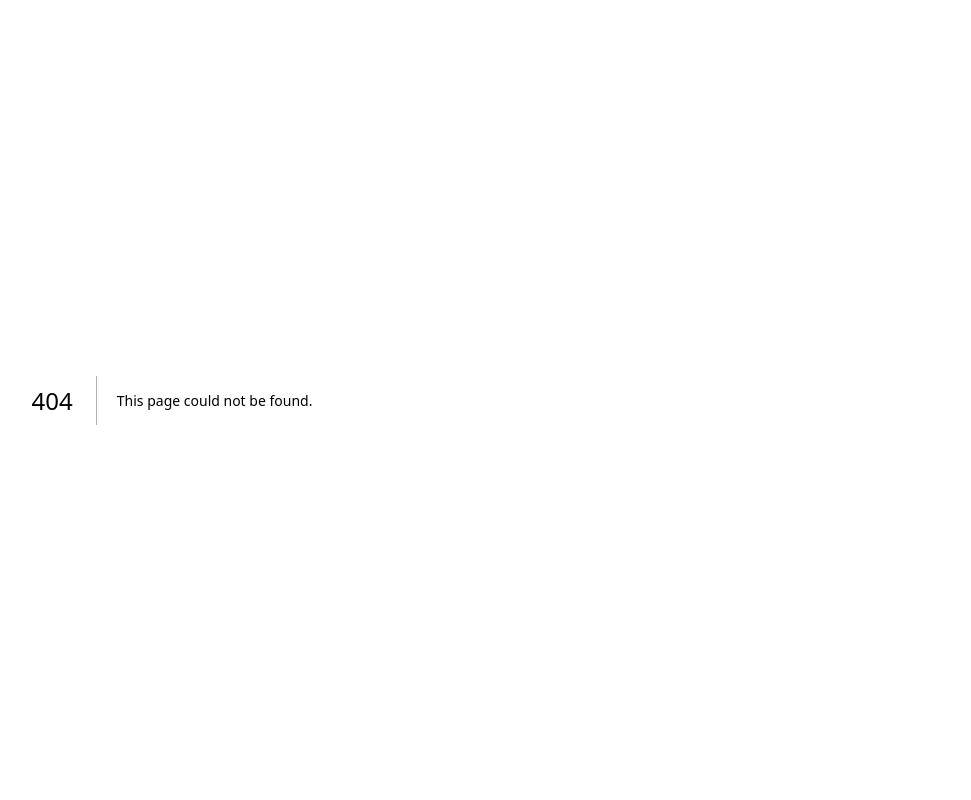
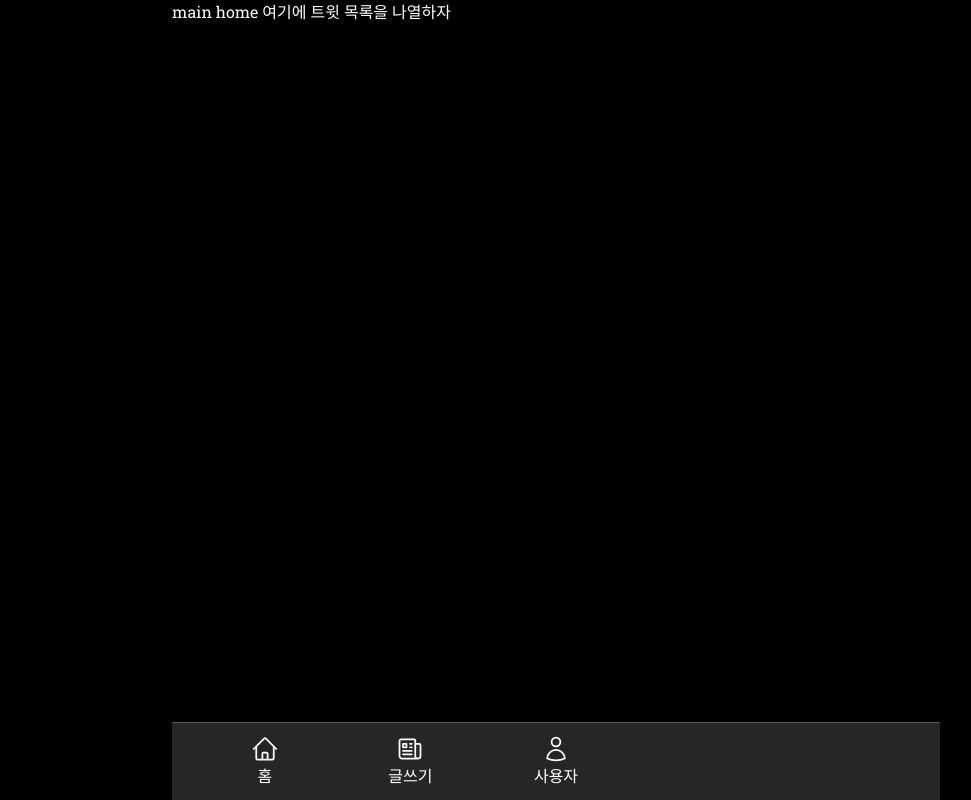
Before and after one commit to do-mandoo/ALL-MY-LOVE, a Next.js app: page /main in a window 1280 px wide. Before the commit this address had no page. Shown: the whole page, without its empty margins (148-1119 px from the left). Built offline with nearby package versions, Linux system fonts and the light colour scheme.

Commit message:
assignment31(tweet을 작성하고 add하는 기능. zod, server-action, useFormStatus, useActionState사용)

```diff
--- /dev/null
+++ b/app/(tabs)/layout.tsx
@@ -0,0 +1,10 @@
+import TabBar from '@/components/tab-bar';
+
+export default function TabLayout({ children }: { children: React.ReactNode }) {
+  return (
+    <div>
+      {children}
+      <TabBar />
+    </div>
+  );
+}
--- /dev/null
+++ b/app/(tabs)/main/page.tsx
@@ -0,0 +1,3 @@
+export default async function MainHome() {
+  return <div>main home 여기에 트윗 목록을 나열하자</div>;
+}
--- a/app/api/tweets/route.ts
+++ /dev/null
@@ -1,7 +0,0 @@
-import db from '@/lib/db';
-import { NextResponse } from 'next/server';
-
-export async function GET() {
-  const tweets = await db.user.findMany({ include: { tweets: true, likes: true } });
-  return NextResponse.json(tweets);
-}
--- a/app/api/users/route.ts
+++ /dev/null
@@ -1,14 +0,0 @@
-import { NextRequest } from 'next/server';
-
-export async function GET(request: NextRequest) {
-  console.log(request);
-  return Response.json({
-    ok: true,
-  });
-}
-
-export async function POST(request: NextRequest) {
-  const data = await request.json();
-  console.log('post요청!');
-  return Response.json(data);
-}
--- a/app/page.tsx
+++ b/app/page.tsx
@@ -1,5 +1,7 @@
 import TweetList, { TweetWithUser } from '@/components/tweet-list';
 import db from '@/lib/db';
+import { PlusIcon } from '@heroicons/react/24/solid';
+import Link from 'next/link';
 
 interface Props {
   searchParams: { page?: string };
@@ -30,6 +32,12 @@ export default async function MainPage({ searchParams }: Props) {
   return (
     <div className='px-4 py-6'>
       <TweetList tweets={tweets} page={page} totalPages={totalPages} />
+      <Link
+        href='/tweet/add'
+        className='bg-red-500 flex items-center justify-center rounded-full size-16 fixed bottom-24 right-8 text-white transition-colors hover:bg-red-400'
+      >
+        <PlusIcon className='size-10' />
+      </Link>
     </div>
   );
 }
--- /dev/null
+++ b/app/tweet/add/actions.ts
@@ -0,0 +1,38 @@
+'use server';
+
+import { z } from 'zod';
+import db from '@/lib/db';
+import getSession from '@/lib/session';
+import { redirect } from 'next/navigation';
+
+const tweetSchema = z.object({
+  tweet: z.string().min(1, '트윗을 입력해주세요').max(280, '280자 이내로 입력해주세요'),
+});
+
+export async function addTweet(_: any, formData: FormData) {
+  const data = {
+    tweet: formData.get('tweet'),
+  };
+
+  const result = tweetSchema.safeParse(data);
+  if (!result.success) {
+    return result.error.flatten();
+  } else {
+    const session = await getSession();
+
+    if (session.id) {
+      const tweet = await db.tweet.create({
+        data: {
+          tweet: result.data.tweet,
+          user: {
+            connect: {
+              id: session.id,
+            },
+          },
+        },
+      });
+
+      redirect(`/tweet/${tweet.id}`);
+    }
+  }
+}
--- /dev/null
+++ b/app/tweet/add/page.tsx
@@ -0,0 +1,28 @@
+'use client';
+
+import { addTweet } from './actions';
+import Button from '@/components/button';
+import Input from '@/components/input';
+import { useActionState } from 'react';
+
+export default function AddTweet() {
+  const [state, action] = useActionState(addTweet, null);
+
+  return (
+    <div className='max-w-md mx-auto p-4'>
+      <h2 className='text-xl font-bold mb-3'>새 트윗 작성</h2>
+      <form action={action} className='space-y-2'>
+        <Input
+          name='tweet'
+          required
+          type='text'
+          placeholder='무슨 생각을 하고 있나요?'
+          className='w-full p-2 border rounded'
+          errors={state?.fieldErrors.tweet}
+        />
+
+        <Button text='등록하기' />
+      </form>
+    </div>
+  );
+}
--- /dev/null
+++ b/components/tab-bar.tsx
@@ -0,0 +1,47 @@
+'use client';
+
+import {
+  HomeIcon as SolidHomeIcon,
+  NewspaperIcon as SolidNewspaperIcon,
+  UserIcon as SolidUserIcon,
+} from '@heroicons/react/24/solid';
+import {
+  HomeIcon as OutlineHomeIcon,
+  NewspaperIcon as OutlineNewspaperIcon,
+  UserIcon as OutlineUserIcon,
+} from '@heroicons/react/24/outline';
+import Link from 'next/link';
+import { usePathname } from 'next/navigation';
+
+export default function TabBar() {
+  const pathname = usePathname();
+  return (
+    <div className='fixed bottom-0 w-full mx-auto max-w-screen-md grid grid-cols-5 border-neutral-600 border-t px-5 py-3 *:text-white bg-neutral-800'>
+      <Link href='/' className='flex flex-col items-center gap-px'>
+        {pathname === '/' ? (
+          <SolidHomeIcon className='w-7 h-7' />
+        ) : (
+          <OutlineHomeIcon className='w-7 h-7' />
+        )}
+        <span>홈</span>
+      </Link>
+      <Link href='/tweet/add' className='flex flex-col items-center gap-px'>
+        {pathname === '/tweet/add' ? (
+          <SolidNewspaperIcon className='w-7 h-7' />
+        ) : (
+          <OutlineNewspaperIcon className='w-7 h-7' />
+        )}
+        <span>글쓰기</span>
+      </Link>
+
+      <Link href='/profile' className='flex flex-col items-center gap-px'>
+        {pathname === '/profile' ? (
+          <SolidUserIcon className='w-7 h-7' />
+        ) : (
+          <OutlineUserIcon className='w-7 h-7' />
+        )}
+        <span>사용자</span>
+      </Link>
+    </div>
+  );
+}
--- a/components/tweet-list.tsx
+++ b/components/tweet-list.tsx
@@ -22,7 +22,7 @@ export default function TweetList({ tweets, page, totalPages }: TweetListProps)
         {tweets.map(t => (
           <li key={t.id} className='bg-white p-4 rounded shadow'>
             <Link href={`/tweet/${t.id}`}>
-              <p className='font-bold'>{t.user.username}</p>
+              <p className='font-bold'>{t.user.username} 님의 트윗</p>
               <p className='mt-2'>{t.tweet}</p>
               <p className='mt-1 text-xs text-gray-500'>
                 {new Date(t.created_at).toLocaleString()}
```
Also changed, not shown: app/tweet/[id]/loading.tsx (renamed from app/(tabs)/tweet/[id]/loading.tsx), app/tweet/[id]/page.tsx (renamed from app/(tabs)/tweet/[id]/page.tsx).
